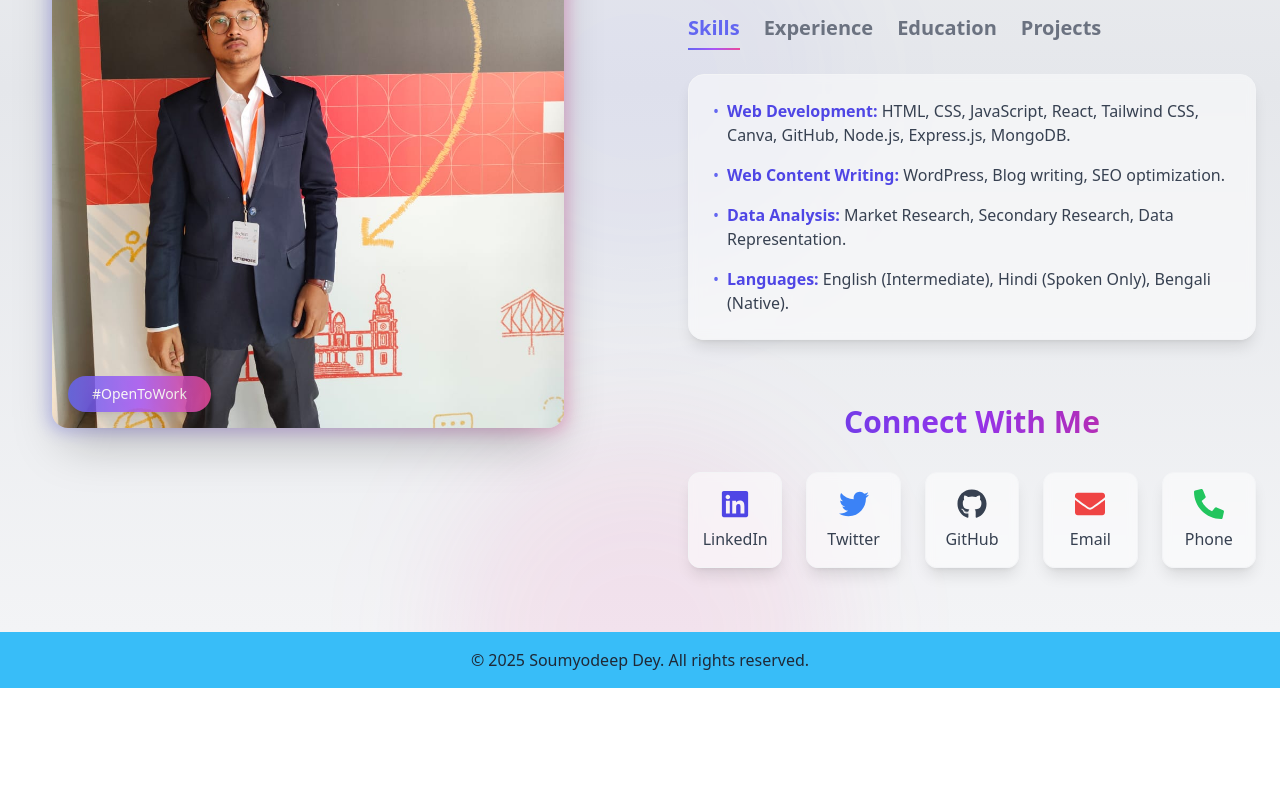
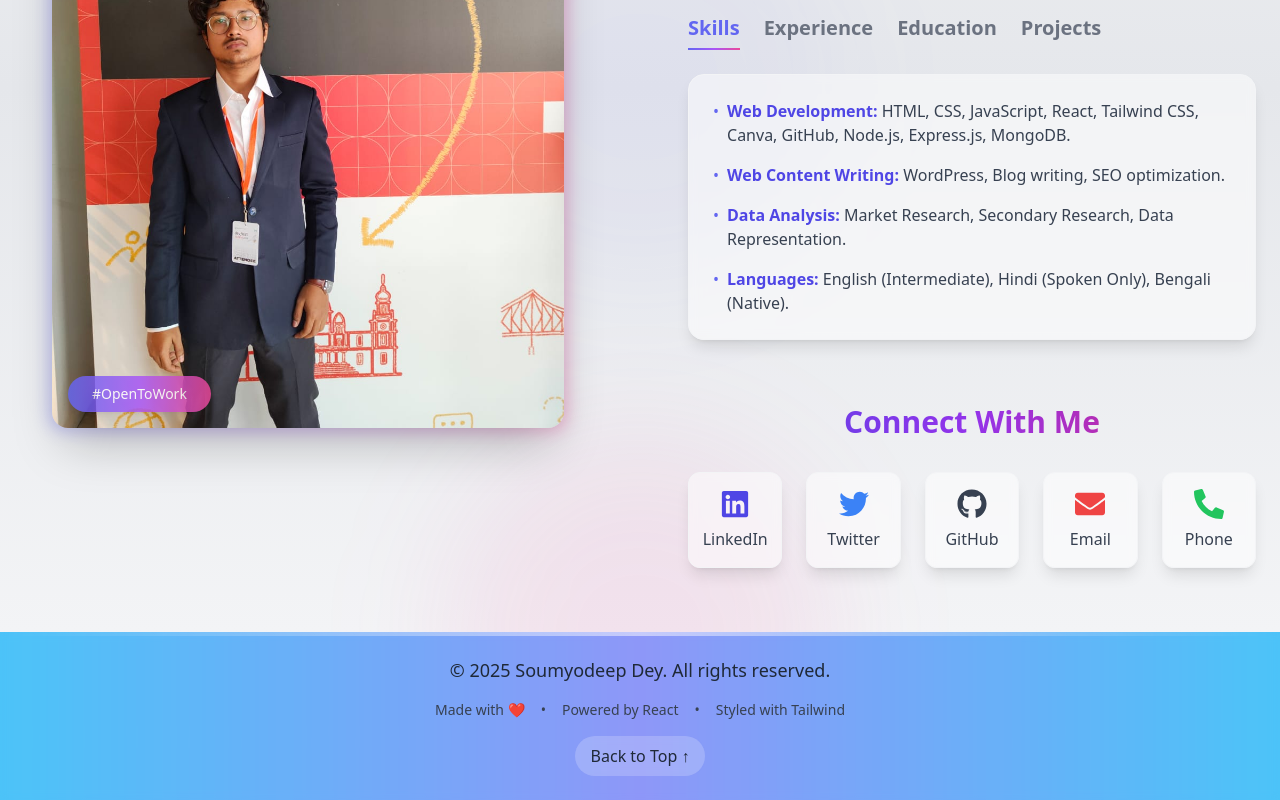
Before and after one commit to Soumyodeep-Dey/SD-portfolio, a React (Vite) app: page / in a window 1280 px wide. Shown: the part 534-1334 px from the top of the page. Before the commit the page ends 1222 px from the top, so only its background shows below. Built offline with nearby package versions, Linux system fonts and the light colour scheme.

Commit message:
looks ok for now

```diff
--- a/src/components/Footer/Footer.jsx
+++ b/src/components/Footer/Footer.jsx
@@ -2,9 +2,43 @@ function Footer() {
   const currentYear = new Date().getFullYear();
 
   return (
-    <footer className="bg-sky-400 dark:bg-gray-900 w-full mt-auto">
-      <div className="text-center text-gray-800 dark:text-gray-300 py-4">
-        <h3>&copy; {currentYear} Soumyodeep Dey. All rights reserved.</h3>
+    <footer className="relative bg-gradient-to-r from-sky-400 via-indigo-400 to-sky-400 dark:from-gray-900 dark:via-gray-800 dark:to-gray-900 w-full mt-auto overflow-hidden">
+      {/* Decorative Elements */}
+      <div className="absolute inset-0 bg-white/10 dark:bg-black/10 backdrop-blur-sm"></div>
+      <div className="absolute top-0 left-0 w-full h-1 bg-gradient-to-r from-transparent via-white/50 to-transparent dark:via-gray-700/50"></div>
+
+      <div className="relative container mx-auto px-4">
+        <div className="flex flex-col items-center justify-center py-6 space-y-4">
+          {/* Copyright Text */}
+          <div className="text-center">
+            <h3 className="text-gray-800 dark:text-gray-300 text-lg font-medium hover:text-indigo-600 dark:hover:text-indigo-400 transition-colors duration-300">
+              &copy; {currentYear} Soumyodeep Dey. All rights reserved.
+            </h3>
+          </div>
+
+          {/* Additional Footer Content */}
+          <div className="flex items-center space-x-4 text-gray-700 dark:text-gray-400">
+            <span className="text-sm hover:text-indigo-600 dark:hover:text-indigo-400 transition-colors duration-300">
+              Made with ❤️
+            </span>
+            <span className="text-sm">•</span>
+            <span className="text-sm hover:text-indigo-600 dark:hover:text-indigo-400 transition-colors duration-300">
+              Powered by React
+            </span>
+            <span className="text-sm">•</span>
+            <span className="text-sm hover:text-indigo-600 dark:hover:text-indigo-400 transition-colors duration-300">
+              Styled with Tailwind
+            </span>
+          </div>
+
+          {/* Back to Top Button */}
+          <button
+            onClick={() => window.scrollTo({ top: 0, behavior: 'smooth' })}
+            className="mt-2 px-4 py-2 rounded-full bg-white/20 dark:bg-gray-800/20 backdrop-blur-sm text-gray-800 dark:text-gray-300 hover:bg-white/30 dark:hover:bg-gray-800/30 transition-all duration-300 transform hover:-translate-y-1 hover:shadow-lg"
+          >
+            Back to Top ↑
+          </button>
+        </div>
       </div>
     </footer>
   );
```
